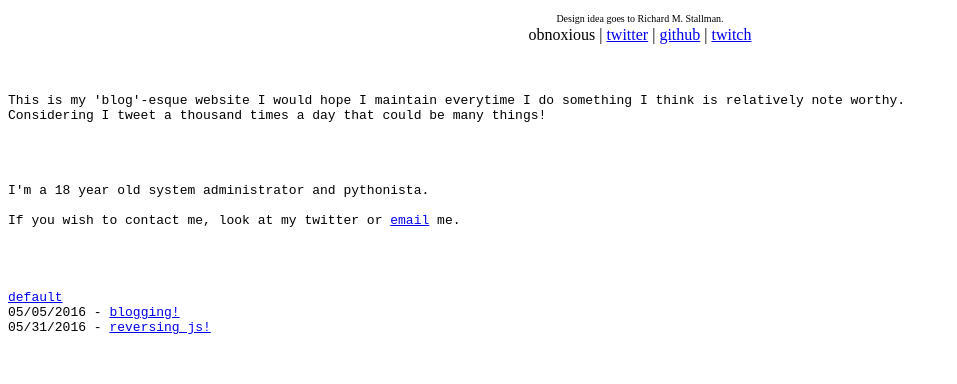
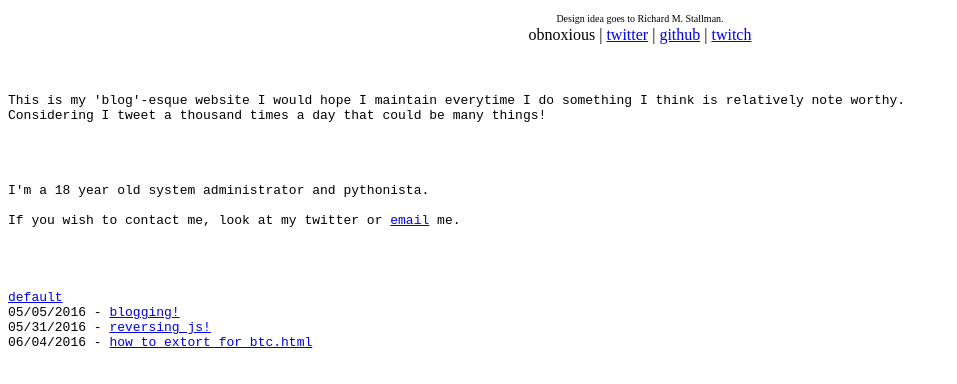
Before and after one commit to obnoxiousish/obnoxiousish.github.io, a plain HTML site: page index.html in a window 1280 px wide. Shown: the whole page, without its empty margins (0-957 px from the left). Drawn offline with nearby package versions, Linux system fonts and the light colour scheme.

Commit message:
'extort'

```diff
--- a/index.html
+++ b/index.html
@@ -37,6 +37,7 @@ If you wish to contact me, look at my twitter or <a href="mailto:obnoxious@dongc
 <a href="#" id="article" article="/default.html">default</a>
 05/05/2016 - <a href="#" id="article" article="/ihateblogs.html">blogging!</a>
 05/31/2016 - <a href="#" id="article" article="/javascript_loader.html">reversing js!</a>
+06/04/2016 - <a href="#" id="article" article="/extortion.html">how_to_extort_for_btc.html</a>
 
 </pre>
 
```
Also changed, not shown: extortion.html (added).
